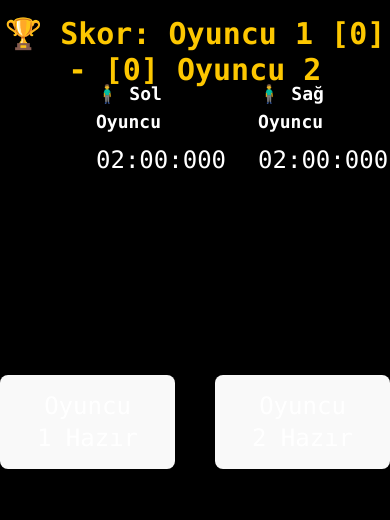
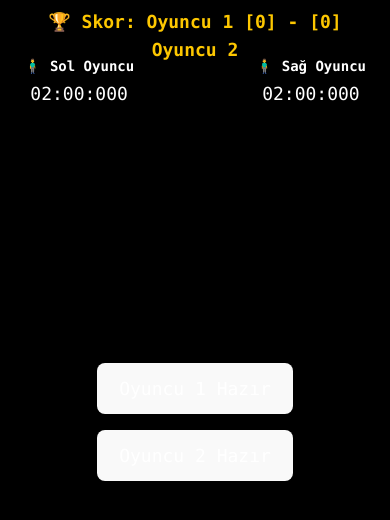
Before and after one commit to batuhanfidan/game, a React (Vite) app in the folder timing-game/: page / in a window 390 px wide. Shown: the top 520 px of the page. Built offline with nearby package versions, Linux system fonts and the light colour scheme.

Commit message:
responsive css adjusment

```diff
--- a/timing-game/src/App.tsx
+++ b/timing-game/src/App.tsx
@@ -157,15 +157,15 @@ function App() {
   }, [player1Ready, player2Ready, gameStarted]);
 
   return (
-    <div className="h-screen w-screen bg-black text-white flex flex-col justify-center items-center relative font-mono">
+    <div className="h-screen w-screen bg-black text-white flex flex-col justify-center items-center relative font-mono overflow-hidden">
       {/* 🏆 Skor Board */}
-      <div className="absolute top-4 text-3xl font-extrabold text-center text-yellow-400 drop-shadow-lg">
+      <div className="absolute top-2 sm:top-4 text-lg sm:text-2xl md:text-3xl font-extrabold text-center text-yellow-400 drop-shadow-lg px-4">
         🏆 Skor: Oyuncu 1 [{player1Score}] - [{player2Score}] Oyuncu 2
       </div>
 
 
       {/* Oyuncuların süreleri */}
-      <div className="absolute top-16 flex justify-between w-full px-20 text-xl">
+      <div className="absolute top-12 sm:top-16 flex justify-between w-full px-4 sm:px-10 md:px-20 text-base sm:text-lg md:text-xl">
         <PlayerTimer
           player="🧍‍♂️ Sol Oyuncu"
           minutes={Math.floor(player1Time / 60)}
@@ -180,12 +180,12 @@ function App() {
 
       {/* Hazır ekranı */}
       {!gameStarted && (
-        <div className="flex flex-col items-center justify-center gap-4 text-white text-2xl">
-          <div className="flex gap-10">
+        <div className="flex flex-col items-center justify-center gap-4 text-white text-lg sm:text-xl md:text-2xl px-4">
+          <div className="flex flex-col sm:flex-row gap-4 sm:gap-10">
             <button
               onClick={() => setPlayer1Ready(true)}
               disabled={player1Ready}
-              className={`px-4 py-2 rounded ${
+              className={`px-4 py-2 rounded text-base sm:text-lg ${
                 player1Ready ? "bg-green-600" : "bg-gray-700 hover:bg-gray-600"
               }`}
             >
@@ -194,7 +194,7 @@ function App() {
             <button
               onClick={() => setPlayer2Ready(true)}
               disabled={player2Ready}
-              className={`px-4 py-2 rounded ${
+              className={`px-4 py-2 rounded text-base sm:text-lg ${
                 player2Ready ? "bg-green-600" : "bg-gray-700 hover:bg-gray-600"
               }`}
             >
@@ -202,7 +202,7 @@ function App() {
             </button>
           </div>
           {countdown !== null && (
-            <div className="text-6xl font-bold mt-4">{countdown}</div>
+            <div className="text-4xl sm:text-5xl md:text-6xl font-bold mt-4">{countdown}</div>
           )}
         </div>
       )}
@@ -217,7 +217,7 @@ function App() {
           />
 
           {/* Aksiyon mesajı */}
-          <div className="text-2xl mt-4 text-center text-green-400 font-semibold">
+          <div className="text-base sm:text-xl md:text-2xl mt-4 text-center text-green-400 font-semibold px-4">
             {actionMessage}
           </div>
 
@@ -226,7 +226,7 @@ function App() {
           <TurnInfo currentPlayer={currentPlayer} turnTimeLeft={turnTimeLeft} />
 
           {/* Butonlar */}
-          <div className="flex justify-between w-full px-32 mt-8">
+          <div className="flex justify-between w-full px-8 sm:px-16 md:px-32 mt-8">
             <ActionButton
               onClick={() => handleButtonClick(1)}
               disabled={currentPlayer !== "Oyuncu 1"}
--- a/timing-game/src/components/ActionButton.tsx
+++ b/timing-game/src/components/ActionButton.tsx
@@ -8,7 +8,7 @@ const ActionButton: React.FC<ActionButtonProps> = ({ onClick, disabled = false }
     <button
       onClick={onClick}
       disabled={disabled}
-      className={`px-8 py-4 text-xl rounded-xl font-bold text-white transition ${
+      className={`px-4 py-3 sm:px-6 sm:py-4 md:px-8 md:py-4 text-base sm:text-lg md:text-xl rounded-xl font-bold text-white transition ${
         disabled ? 'bg-gray-400' : 'bg-blue-600 hover:bg-blue-700'
       }`}
     >
--- a/timing-game/src/components/GameOverModal.tsx
+++ b/timing-game/src/components/GameOverModal.tsx
@@ -5,13 +5,13 @@ interface GameOverModalProps {
 
 const GameOverModal: React.FC<GameOverModalProps> = ({ winner, onRestart }) => {
   return (
-    <div className="fixed inset-0 bg-black bg-opacity-60 flex items-center justify-center">
-      <div className="bg-white p-8 rounded-xl text-center">
-        <h2 className="text-2xl font-bold mb-4">🏆 Oyun Bitti!</h2>
-        <p className="text-xl mb-6">{winner} kazandı!</p>
+    <div className="fixed inset-0 bg-black bg-opacity-60 flex items-center justify-center p-4">
+      <div className="bg-white p-6 sm:p-8 rounded-xl text-center max-w-sm w-full">
+        <h2 className="text-xl sm:text-2xl font-bold mb-4">🏆 Oyun Bitti!</h2>
+        <p className="text-lg sm:text-xl mb-6">{winner} kazandı!</p>
         <button
           onClick={onRestart}
-          className="bg-green-600 text-white px-6 py-3 rounded-lg hover:bg-green-700"
+          className="bg-green-600 text-white px-5 py-2 sm:px-6 sm:py-3 rounded-lg hover:bg-green-700 text-base sm:text-lg"
         >
           Tekrar Oyna
         </button>
--- a/timing-game/src/components/PlayerTimer.tsx
+++ b/timing-game/src/components/PlayerTimer.tsx
@@ -8,9 +8,9 @@ interface PlayerTimerProps {
 
 const PlayerTimer: React.FC<PlayerTimerProps> = ({ player, minutes, seconds }) => {
   return (
-    <div className="flex flex-col items-center p-4">
-      <h2 className="font-semibold text-lg mb-2">{player}</h2>
-      <div className="text-2xl">{formatTime(minutes, seconds)}</div>
+    <div className="flex flex-col items-center p-2 sm:p-3 md:p-4">
+      <h2 className="font-semibold text-sm sm:text-base md:text-lg mb-1 sm:mb-2">{player}</h2>
+      <div className="text-lg sm:text-xl md:text-2xl">{formatTime(minutes, seconds)}</div>
     </div>
   );
 };
```
